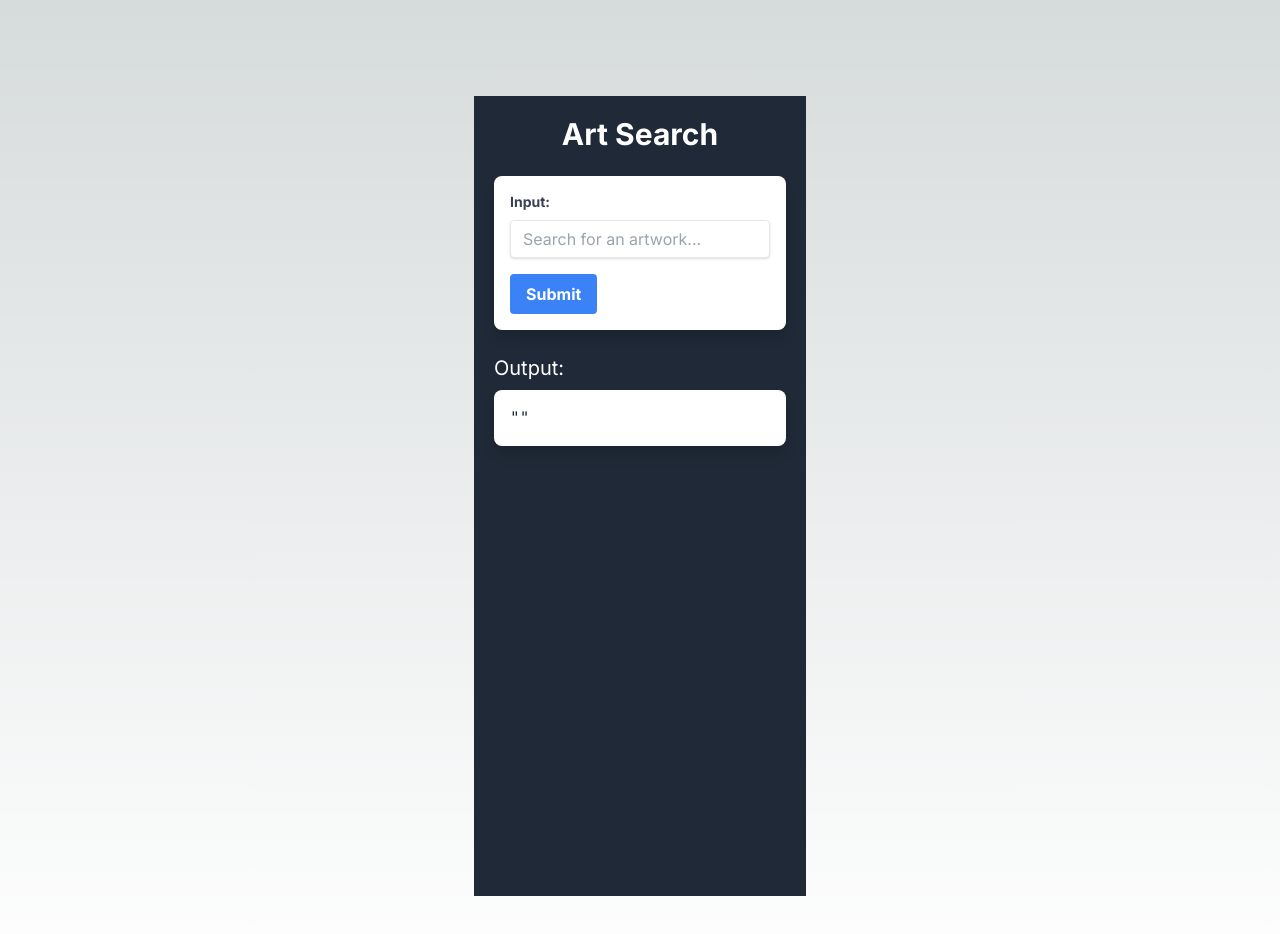
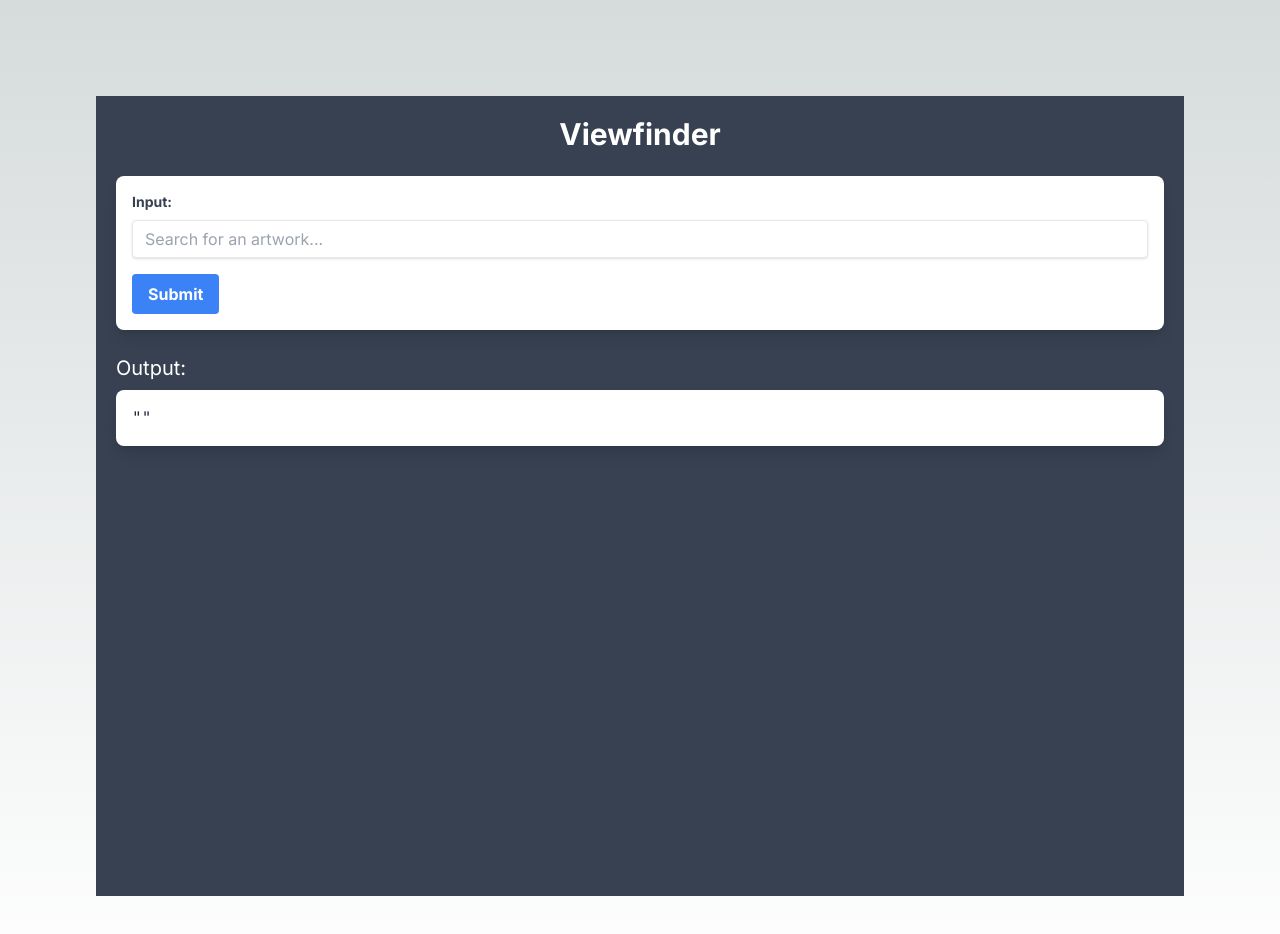
Before and after one commit to bachdumpling/viewfinder, a Next.js app: page / in a window 1280 px wide. Shown: the top 934 px of the page. Built offline with nearby package versions, Linux system fonts and the light colour scheme; no server answers.

Commit message:
fix style

```diff
--- a/src/pages/components/Search.js
+++ b/src/pages/components/Search.js
@@ -47,13 +47,7 @@ function Search({ apiKey }) {
       console.log("gpt output", gptResponse);
 
       // Fetch art details using the data from GPT API
-      if (
-        gptResponse
-        // &&
-        // gptResponse.artPieceName &&
-        // gptResponse.artist &&
-        // gptResponse.year
-      ) {
+      if (gptResponse) {
         fetchArtworks(
           gptResponse[0].artPieceName,
           gptResponse[0].artist,
@@ -67,10 +61,10 @@ function Search({ apiKey }) {
   };
 
   return (
-    <div className="bg-gray-800 p-5 min-h-screen">
-      <div className="max-w-2xl mx-auto">
+    <div className="bg-gray-700 p-5 min-h-screen w-full mx-auto">
+      <div className="">
         <h1 className="text-3xl font-bold text-center text-white mb-6">
-          Art Search
+          Viewfinder
         </h1>
         <form
           onSubmit={handleSubmit}
--- a/src/pages/index.js
+++ b/src/pages/index.js
@@ -5,20 +5,20 @@ import Search from "./components/Search";
 const inter = Inter({ subsets: ["latin"] });
 
 export default function Home() {
-  async function getArtDetails() {
-    const artPieceName = "The+Assumption+of+the+Virgin";
-    const artist = "El+Greco";
-    const year = "1577";
+  // async function getArtDetails() {
+  //   const artPieceName = "The+Assumption+of+the+Virgin";
+  //   const artist = "El+Greco";
+  //   const year = "1577";
 
-    const apiUrl = `https://api.artic.edu/api/v1/artworks/search?q=${artPieceName}&q=${artist}&q=${year}&fields=id,title,artist_display,date_display,image_id,artist_title,artist_id`;
+  //   const apiUrl = `https://api.artic.edu/api/v1/artworks/search?q=${artPieceName}&q=${artist}&q=${year}&fields=id,title,artist_display,date_display,image_id,artist_title,artist_id`;
 
-    const response = await fetch(apiUrl);
-    const data = await response.json();
+  //   const response = await fetch(apiUrl);
+  //   const data = await response.json();
 
-    console.log(encodeURIComponent(data.data[0].title.split(' ').join('+')));
-  }
+  //   console.log(encodeURIComponent(data.data[0].title.split(' ').join('+')));
+  // }
 
-  getArtDetails();
+  // getArtDetails();
 
   return (
     <main
```
